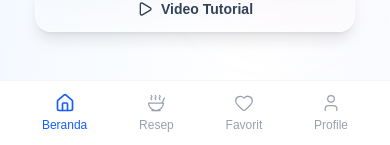
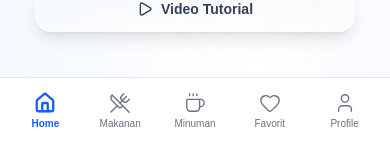
Before and after one commit to cloudiesca/modul4-kel42, a React (Vite) app: page / in a window 390 px wide. Shown: the part 699-844 px from the top of the page. Built offline with nearby package versions, Linux system fonts and the light colour scheme.

Commit message:
Update page page

```diff
--- a/src/App.jsx
+++ b/src/App.jsx
@@ -11,13 +11,13 @@ function App() {
     <>
       <div>
         <a href="https://vite.dev" target="_blank">
-          <img src={appLogo} className="logo" alt="resep-nusantara-modul4-kel30 logo" />
+          <img src={appLogo} className="logo" alt="resep-nusantara-modul4-kel42 logo" />
         </a>
         <a href="https://react.dev" target="_blank">
           <img src={reactLogo} className="logo react" alt="React logo" />
         </a>
       </div>
-      <h1>resep-nusantara-modul4-kel30</h1>
+      <h1>resep-nusantara-modul4-kel42</h1>
       <div className="card">
         <button onClick={() => setCount((count) => count + 1)}>
           count is {count}
--- a/src/components/navbar/DesktopNavbar.jsx
+++ b/src/components/navbar/DesktopNavbar.jsx
@@ -4,7 +4,8 @@ import logoUrl from '../../assets/LOGORN.png';
 export default function DesktopNavbar({ currentPage, onNavigate }) {
   const navItems = [
     { id: 'home', label: 'Beranda' },
-    { id: 'resep', label: 'Resep' },
+    { id: 'makanan', label: 'Makanan' },
+    { id: 'minuman', label: 'Minuman' },
     { id: 'favorit', label: 'Favorit' },
     { id: 'profile', label: 'Profile' }
   ];
@@ -34,16 +35,15 @@ export default function DesktopNavbar({ currentPage, onNavigate }) {
             </div>
           </div>
 
-          <div className="flex items-center space-x-10">
+          <div className="flex items-center space-x-8">
             {navItems.map((item) => (
               <button
                 key={item.id}
                 onClick={() => onNavigate(item.id)}
-                className={`px-4 py-3 text-base font-medium transition-all duration-200 border-b-2 ${
-                  currentPage === item.id
-                    ? 'text-blue-600 border-blue-500'
-                    : 'text-slate-600 border-transparent hover:text-blue-500 hover:border-blue-300'
-                }`}
+                className={`px-4 py-3 text-base font-medium transition-all duration-200 border-b-2 ${currentPage === item.id
+                  ? 'text-blue-600 border-blue-500'
+                  : 'text-slate-600 border-transparent hover:text-blue-500 hover:border-blue-300'
+                  }`}
               >
                 {item.label}
               </button>
--- a/src/components/navbar/MobileNavbar.jsx
+++ b/src/components/navbar/MobileNavbar.jsx
@@ -1,17 +1,18 @@
 // src/components/navbar/MobileNavbar.jsx
-import { Home, Soup, Heart, User } from 'lucide-react';
+import { Home, UtensilsCrossed, Coffee, Heart, User } from 'lucide-react';
 
 export default function MobileNavbar({ currentPage, onNavigate }) {
   const navItems = [
-    { id: 'home', label: 'Beranda', icon: Home },
-    { id: 'resep', label: 'Resep', icon: Soup },
+    { id: 'home', label: 'Home', icon: Home },
+    { id: 'makanan', label: 'Makanan', icon: UtensilsCrossed },
+    { id: 'minuman', label: 'Minuman', icon: Coffee },
     { id: 'favorit', label: 'Favorit', icon: Heart },
     { id: 'profile', label: 'Profile', icon: User }
   ];
 
   return (
-    <nav className="md:hidden fixed bottom-0 left-0 right-0 bg-white border-t border-gray-100 px-4 py-1 z-50">
-      <div className="flex items-center justify-around max-w-sm mx-auto">
+    <nav className="md:hidden fixed bottom-0 left-0 right-0 bg-white border-t border-gray-200 shadow-lg z-50">
+      <div className="flex items-center justify-around px-2 py-2">
         {navItems.map((item) => {
           const IconComponent = item.icon;
           const isActive = currentPage === item.id;
@@ -20,16 +21,15 @@ export default function MobileNavbar({ currentPage, onNavigate }) {
             <button
               key={item.id}
               onClick={() => onNavigate(item.id)}
-              className={`flex flex-col items-center py-2 px-3 transition-colors duration-200 ${
-                isActive ? 'text-blue-600' : 'text-gray-400'
-              }`}
+              className={`flex flex-col items-center justify-center py-1.5 px-2 min-w-[60px] transition-all duration-200 ${isActive ? 'text-blue-600' : 'text-gray-500'
+                }`}
             >
               <IconComponent
-                size={20}
-                className="mb-1"
-                strokeWidth={isActive ? 2 : 1.5}
+                size={22}
+                className="mb-0.5"
+                strokeWidth={isActive ? 2.5 : 1.5}
               />
-              <span className="text-xs font-medium">
+              <span className={`text-[10px] font-medium ${isActive ? 'font-semibold' : ''}`}>
                 {item.label}
               </span>
             </button>
--- a/src/main.jsx
+++ b/src/main.jsx
@@ -5,9 +5,10 @@ import { createRoot } from 'react-dom/client';
 // Pages
 import SplashScreen from './pages/SplashScreen';
 import HomePage from './pages/HomePage';
-import ResepPage from './pages/ResepPage'; // Halaman baru
+import MakananPage from './pages/MakananPage';
+import MinumanPage from './pages/MinumanPage';
 import FavoritePage from './pages/FavoritePage';
-import DetailPage from './pages/DetailPage'; // Halaman baru
+import DetailPage from './pages/DetailPage';
 import ProfilePage from './pages/ProfilePage';
 
 // Components
@@ -23,7 +24,7 @@ import PWABadge from './PWABadge';
 function AppRoot() {
   const [showSplash, setShowSplash] = useState(true);
   const [currentPage, setCurrentPage] = useState('home');
-  const [selectedRecipeId, setSelectedRecipeId] = useState(null); // State untuk resep yang dipilih
+  const [selectedRecipeId, setSelectedRecipeId] = useState(null);
 
   // State untuk favorit
   const [favorites, setFavorites] = useState(() => {
@@ -50,7 +51,7 @@ function AppRoot() {
   const handleSplashComplete = () => setShowSplash(false);
   const handleNavigation = (page) => {
     setCurrentPage(page);
-    handleCloseDetail(); // Tutup detail page jika pindah halaman
+    handleCloseDetail();
   };
 
   const renderCurrentPage = () => {
@@ -58,8 +59,10 @@ function AppRoot() {
     switch (currentPage) {
       case 'home':
         return <HomePage {...pageProps} />;
-      case 'resep':
-        return <ResepPage allRecipes={allRecipes} {...pageProps} />;
+      case 'makanan':
+        return <MakananPage allRecipes={allRecipes} {...pageProps} />;
+      case 'minuman':
+        return <MinumanPage allRecipes={allRecipes} {...pageProps} />;
       case 'favorit':
         const favoriteRecipes = allRecipes.filter(r => favorites.includes(r.id));
         return <FavoritePage favoriteRecipes={favoriteRecipes} {...pageProps} />;
```
